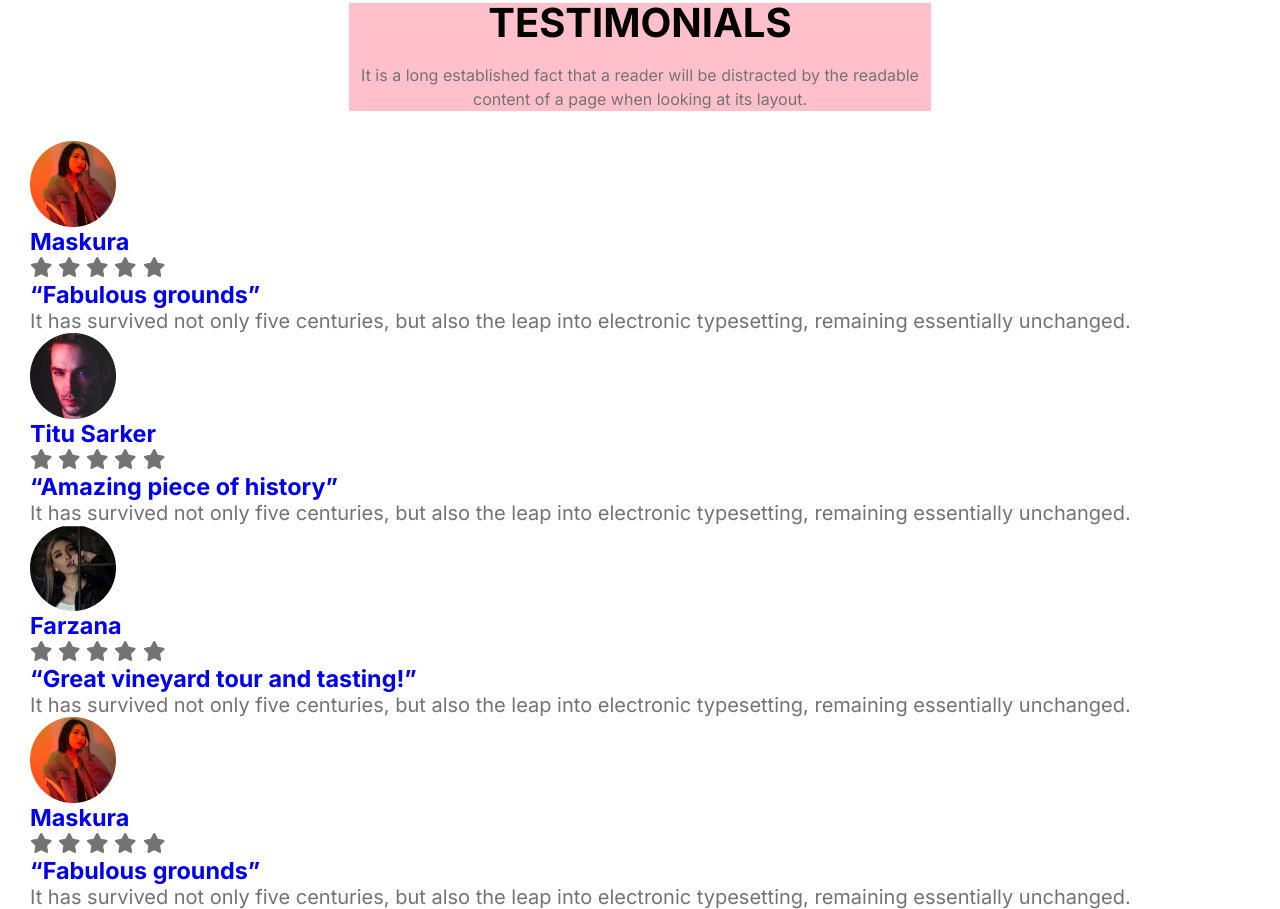
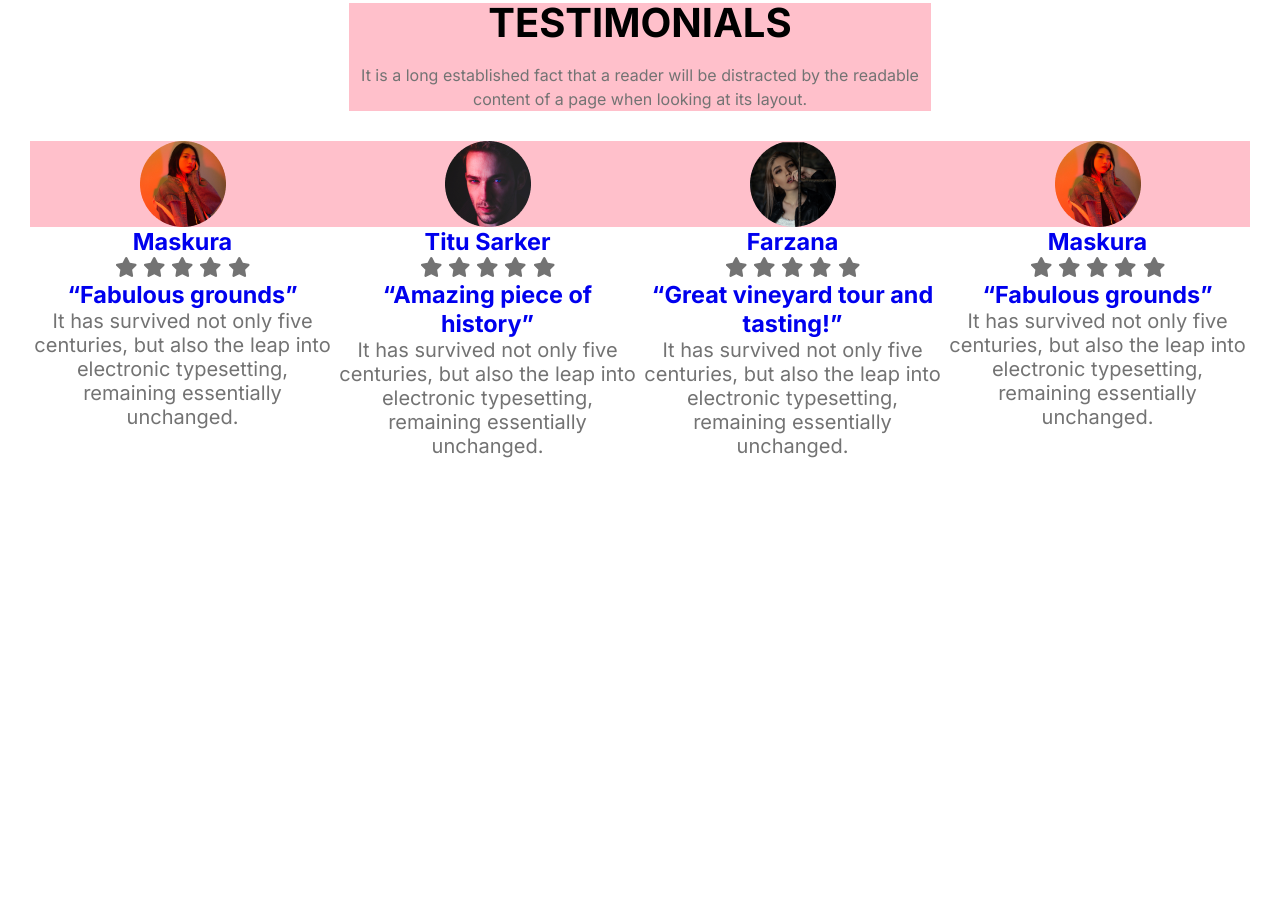
Before and after one commit to taskinahmadalfaruqe/Watch, a plain HTML site: page index.html in a window 1280 px wide. Shown: the part 3923-4832 px from the top of the page. After the commit the page ends 4381 px from the top, so only its background shows below. Drawn offline with Linux system fonts and the light colour scheme.

Commit message:
testimonial

```diff
--- a/scss/component/_testimonial.scss
+++ b/scss/component/_testimonial.scss
@@ -1,2 +1,37 @@
 @import "../variable/variable";
 @import "../mixin/mixin";
+
+#testimonial{
+   .container{
+        .product_main{
+            display: flex;
+            justify-content: space-between;
+            align-items: flex-start;
+            // background: red;
+            .product{
+                .image{
+                    display: flex;
+                    justify-content: center;
+                    background: pink;
+                    a{
+                        img{
+                            width: 100%;
+                        }
+                    }
+                }
+                .text{
+                    text-align: center;
+                    h3{
+                        a{}
+                    }
+                    span{
+                        i,svg{}
+                    }
+                    p{
+
+                    }
+                }
+            }
+        }
+   }
+}
```
Also changed, not shown: css/style.css, 1 other file.
